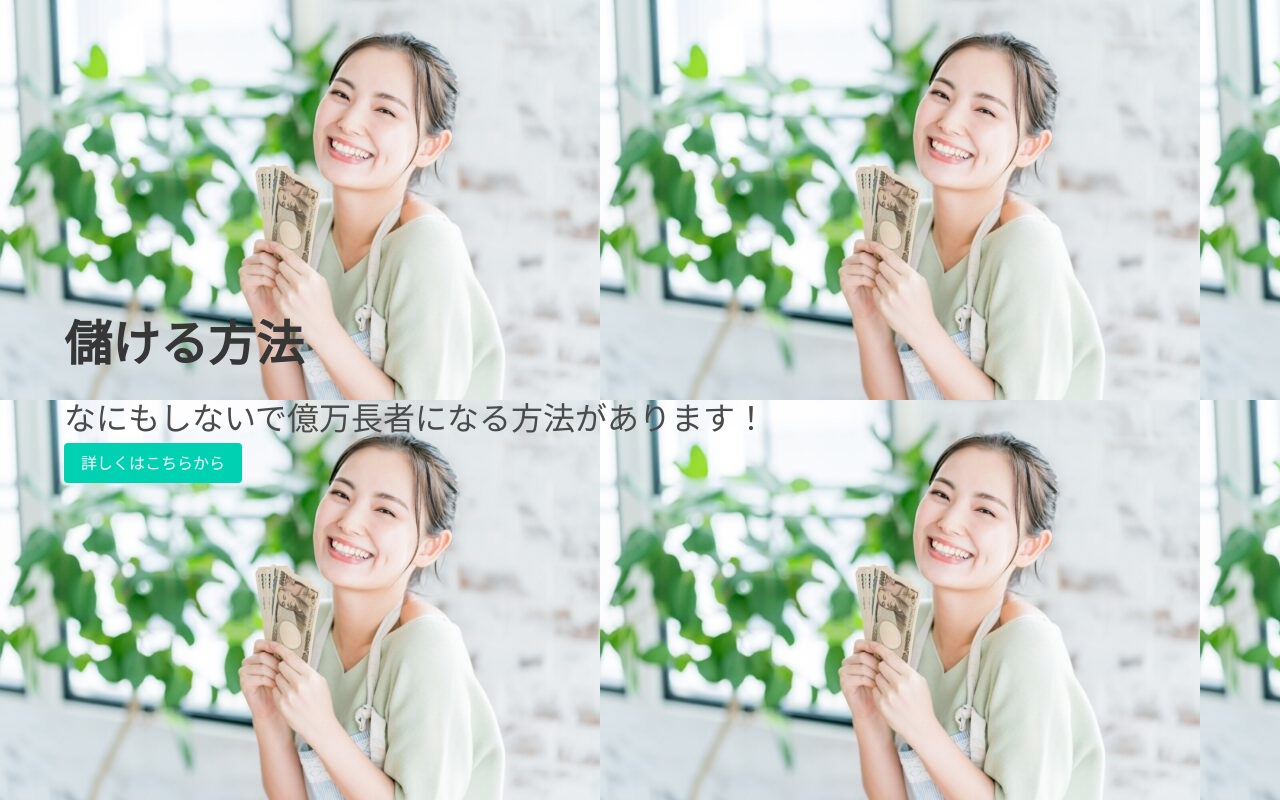
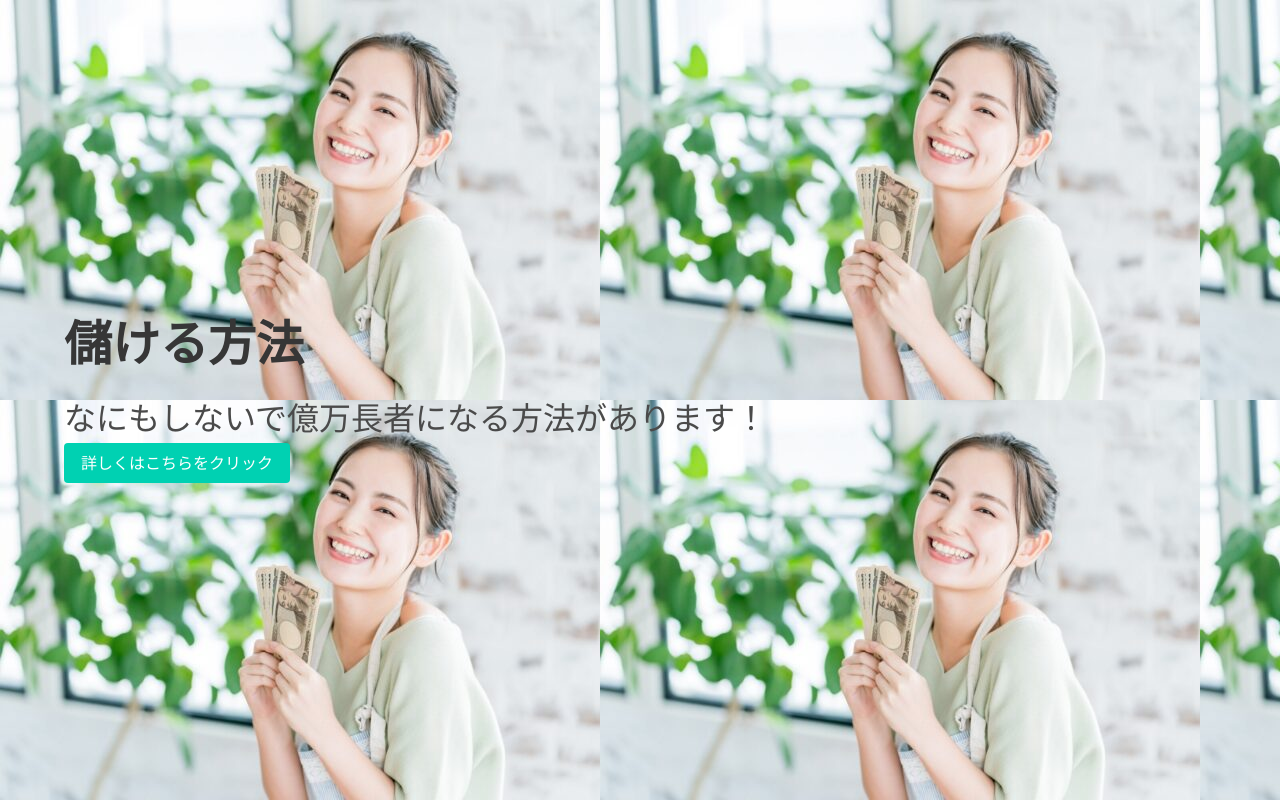
Before and after one commit to tsubasakundao/one-click-experience, a plain HTML site: page index.html in a window 1280 px wide. Drawn offline with nearby package versions, Linux system fonts and the light colour scheme.

Commit message:
Update index.html

```diff
--- a/index.html
+++ b/index.html
@@ -18,7 +18,7 @@
      儲ける方法
     </h1>
     <p class="is-size-3">なにもしないで億万長者になる方法があります！</p>
-    <button v-on:click="move" class="button is-primary">詳しくはこちらから</button>
+    <button v-on:click="move" class="button is-primary">詳しくはこちらをクリック</button>
     </div>
   </div>
 </section>
```
